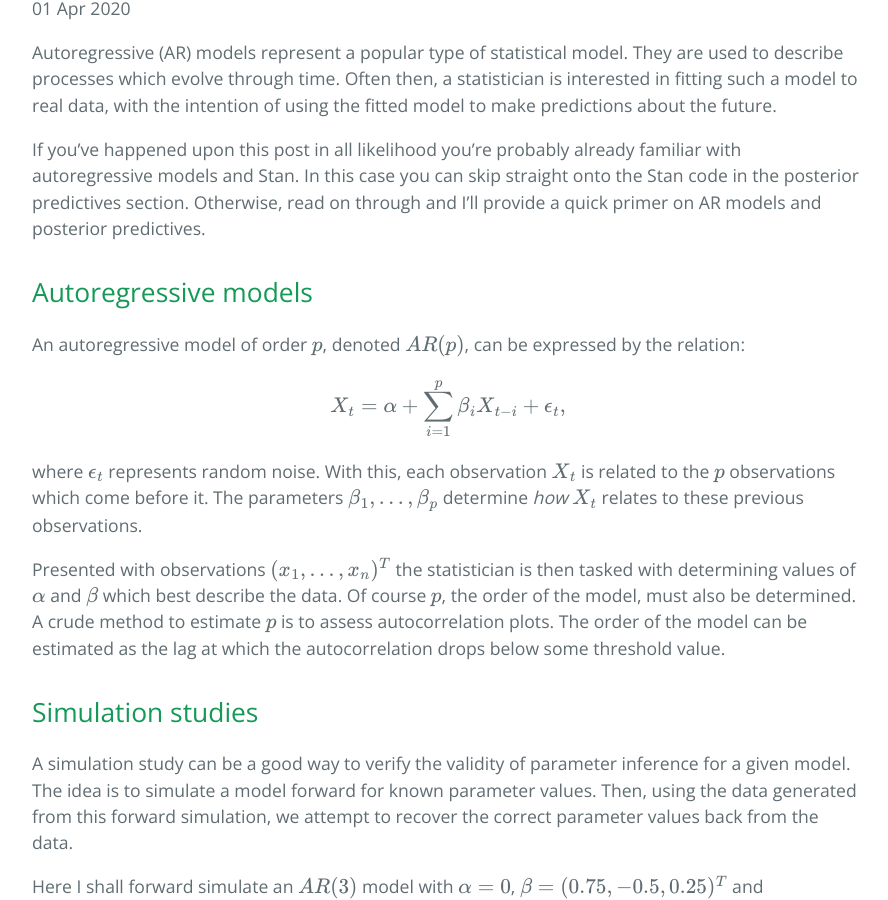
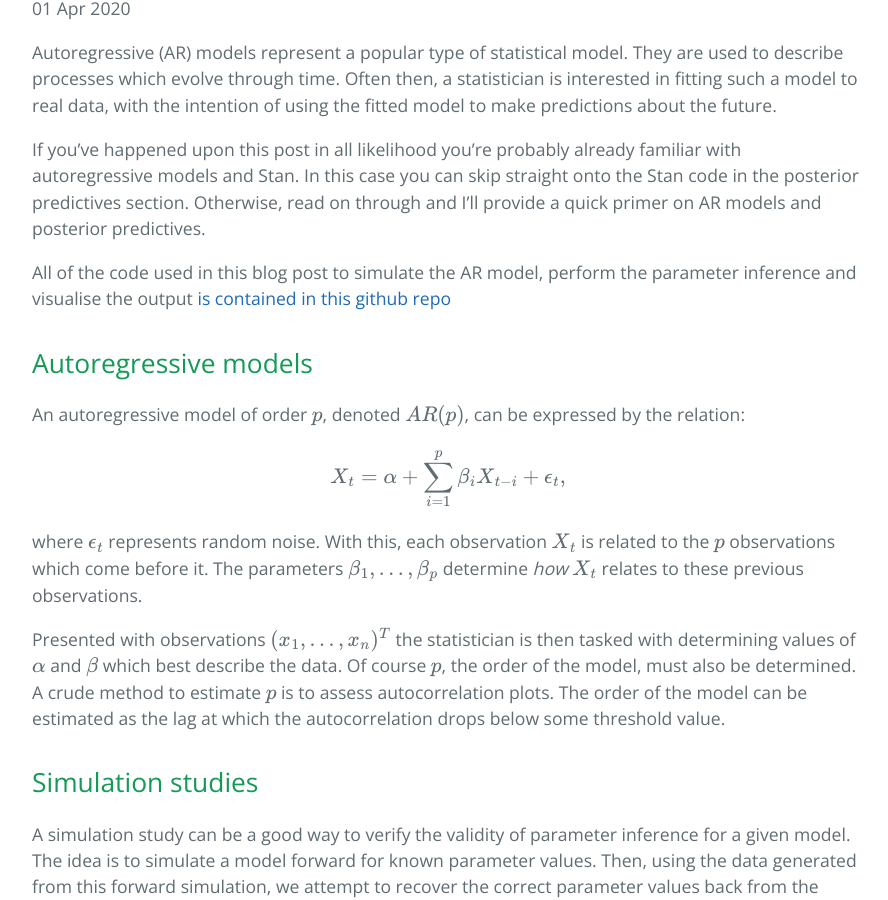
Before and after one commit to jwalton3141/jwalton3141.github.io, a Jekyll site: the page built from _posts/2020-04-01-Stan-posterior-predictives.md, in a window 1280 px wide and 900 px high, scrolled down 426 px. Shown: the whole window, without its empty margins (192-1080 px from the left). Built offline with Jekyll 4.4.1, drawn with Linux system fonts in a browser that asks for light colours; formulas are drawn with MathJax 3; comment, search, counter and statistics services are not loaded.

Commit message:
Link to repo which contains all example code.

```diff
--- a/_posts/2020-04-01-Stan-posterior-predictives.md
+++ b/_posts/2020-04-01-Stan-posterior-predictives.md
@@ -14,6 +14,10 @@ If you've happened upon this post in all likelihood you're probably already fami
 autoregressive models and Stan. In this case you can skip straight onto the Stan code in
 the posterior predictives section. Otherwise, read on through and I'll provide a quick
 primer on AR models and posterior predictives.
+
+All of the code used in this blog post to simulate the AR model, perform the parameter
+inference and visualise the output [is contained in this github
+repo](https://github.com/jwalton3141/stan_AR_predictives)
 
 ## Autoregressive models
 
```
